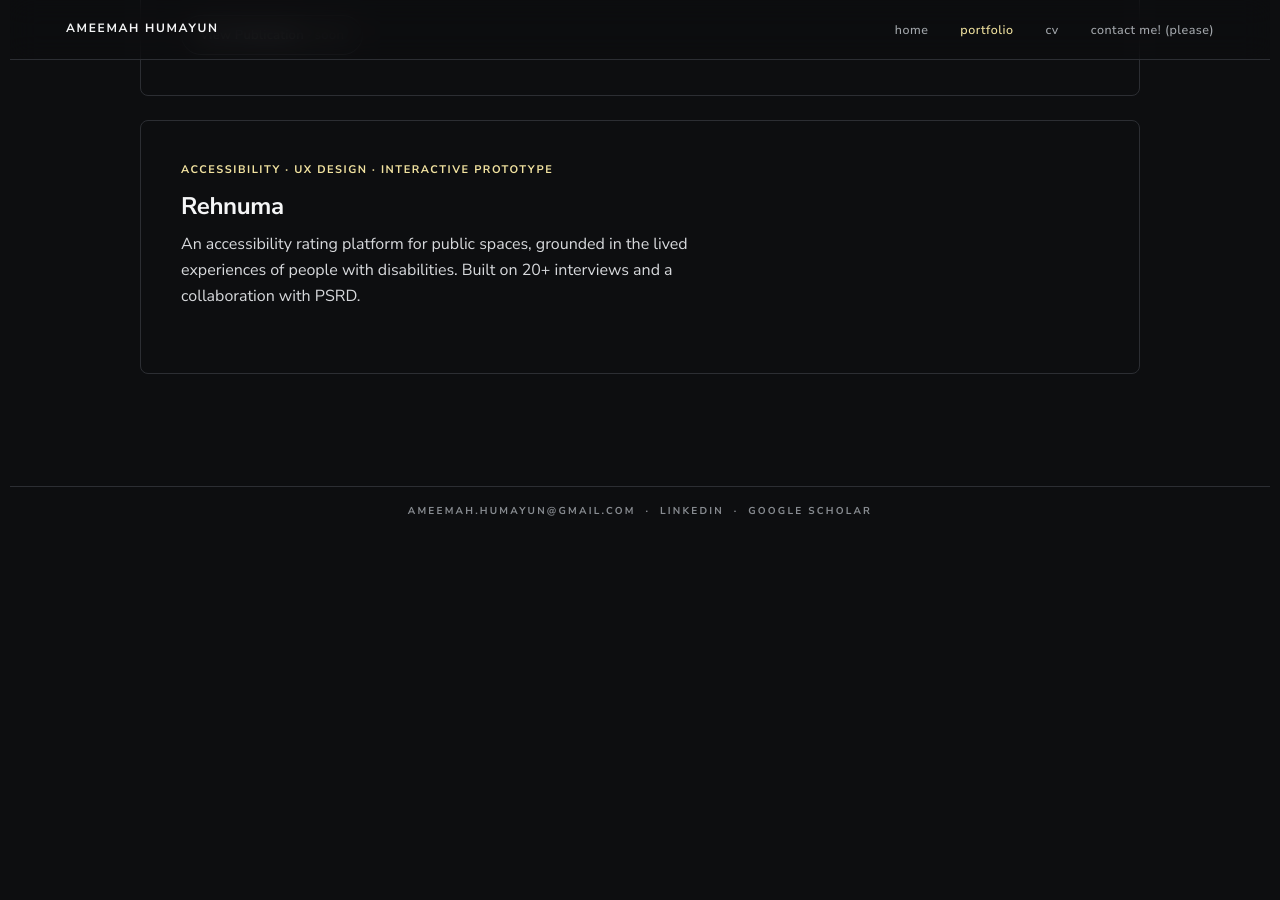
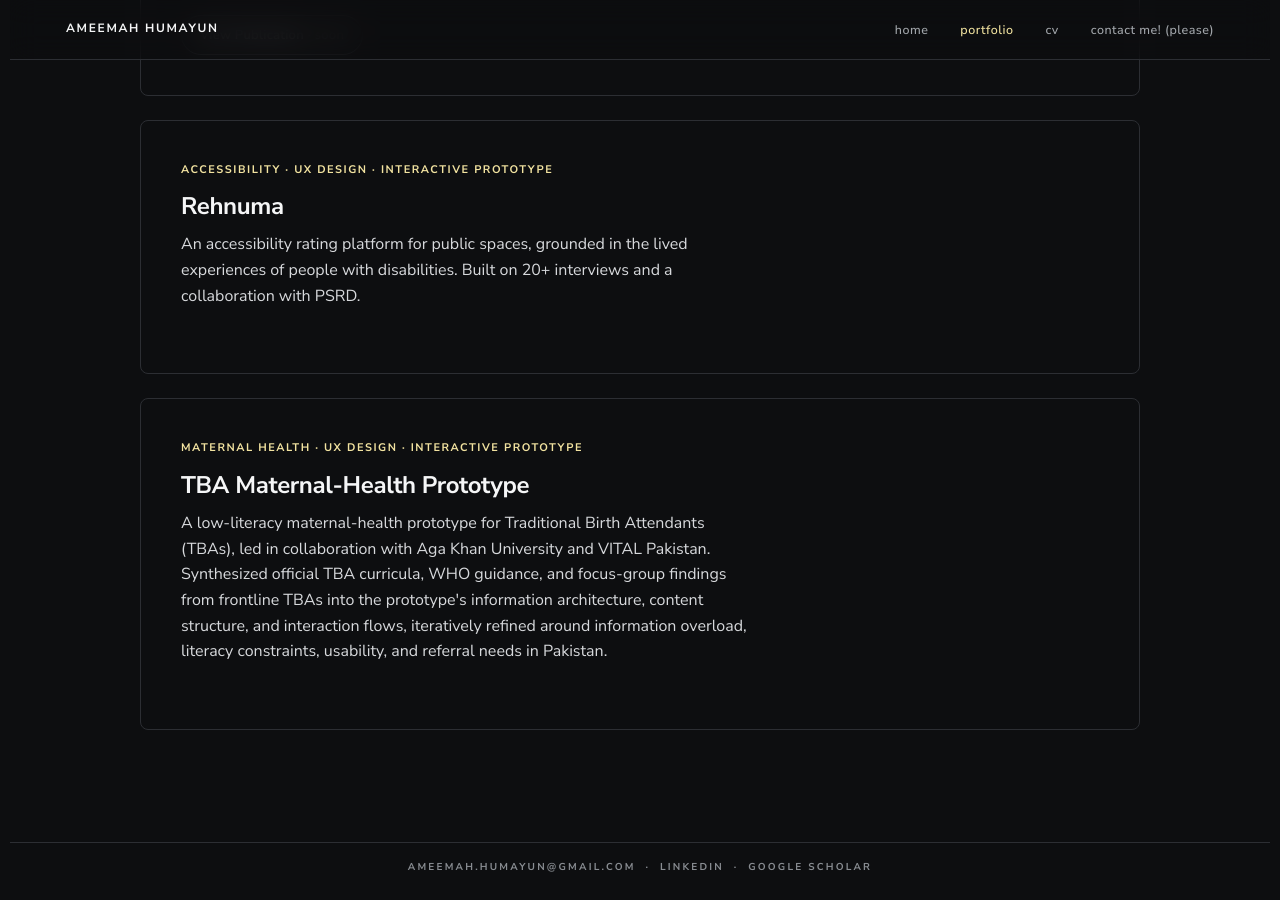
Before and after one commit to ameemahumayun/ameemahumayun.github.io, a Jekyll site: the page built from work/index.html, in a window 1280 px wide and 900 px high, scrolled down 1149 px. Built offline with Jekyll 4.4.1, drawn with Linux system fonts in a browser that asks for light colours; before the commit the page ends 1693 px from its top, so only the background shows below that.

Commit message:
Add TBA maternal-health prototype to Portfolio
New prototype entry: a low-literacy maternal-health prototype for
Traditional Birth Attendants, built with Aga Khan University and
VITAL Pakistan.

Co-Authored-By: Claude Sonnet 5 <noreply@anthropic.com>
Claude-Session: https://claude.ai/code/session_01RCzM7zTsD8mFw1QLJ4sgHP

```diff
--- a/_data/work.yml
+++ b/_data/work.yml
@@ -65,3 +65,8 @@
   title: "Rehnuma"
   type: prototype
   desc: "An accessibility rating platform for public spaces, grounded in the lived experiences of people with disabilities. Built on 20+ interviews and a collaboration with PSRD."
+
+- meta: "Maternal Health · UX Design · Interactive Prototype"
+  title: "TBA Maternal-Health Prototype"
+  type: prototype
+  desc: "A low-literacy maternal-health prototype for Traditional Birth Attendants (TBAs), led in collaboration with Aga Khan University and VITAL Pakistan. Synthesized official TBA curricula, WHO guidance, and focus-group findings from frontline TBAs into the prototype's information architecture, content structure, and interaction flows, iteratively refined around information overload, literacy constraints, usability, and referral needs in Pakistan."
```
